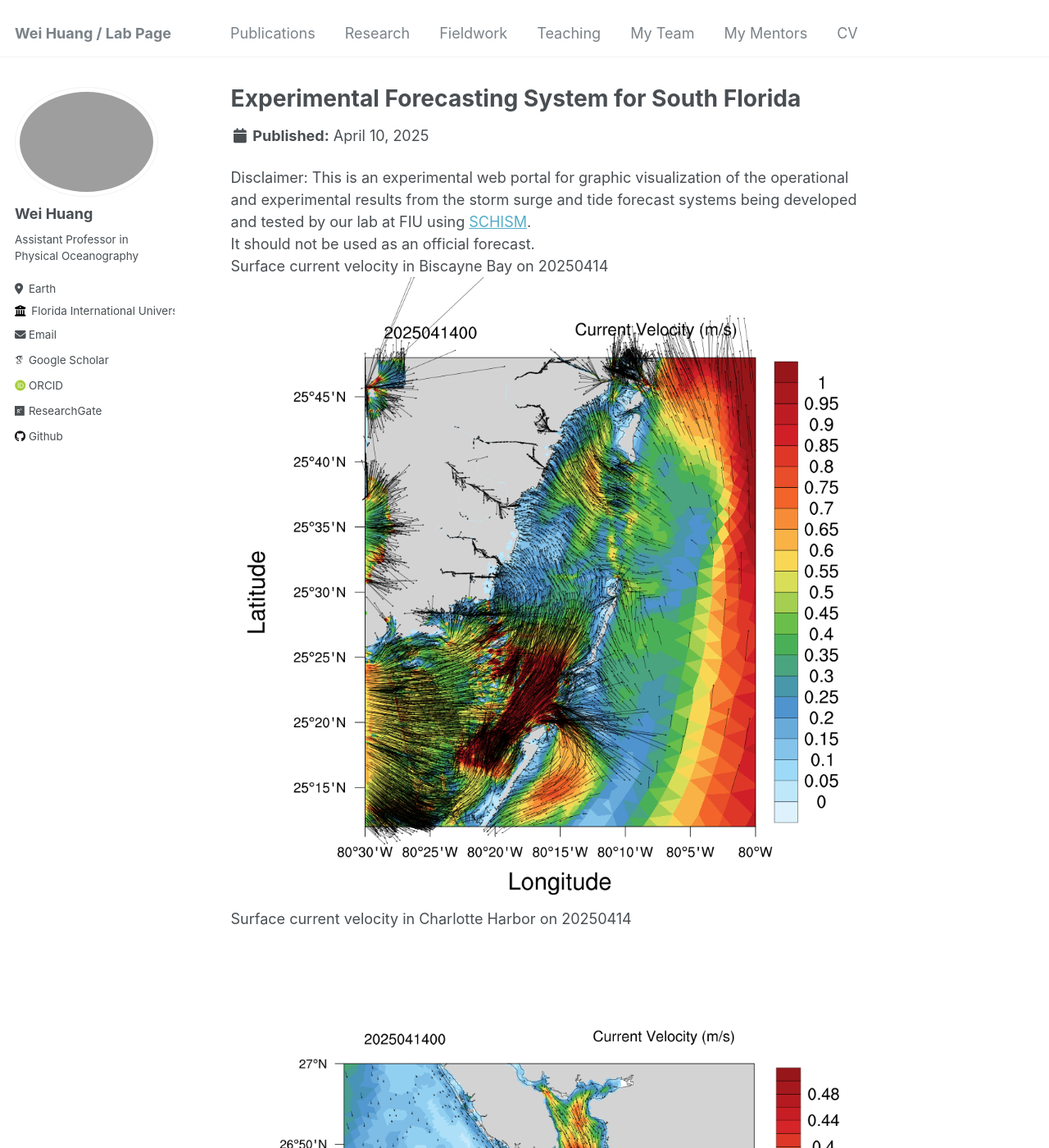
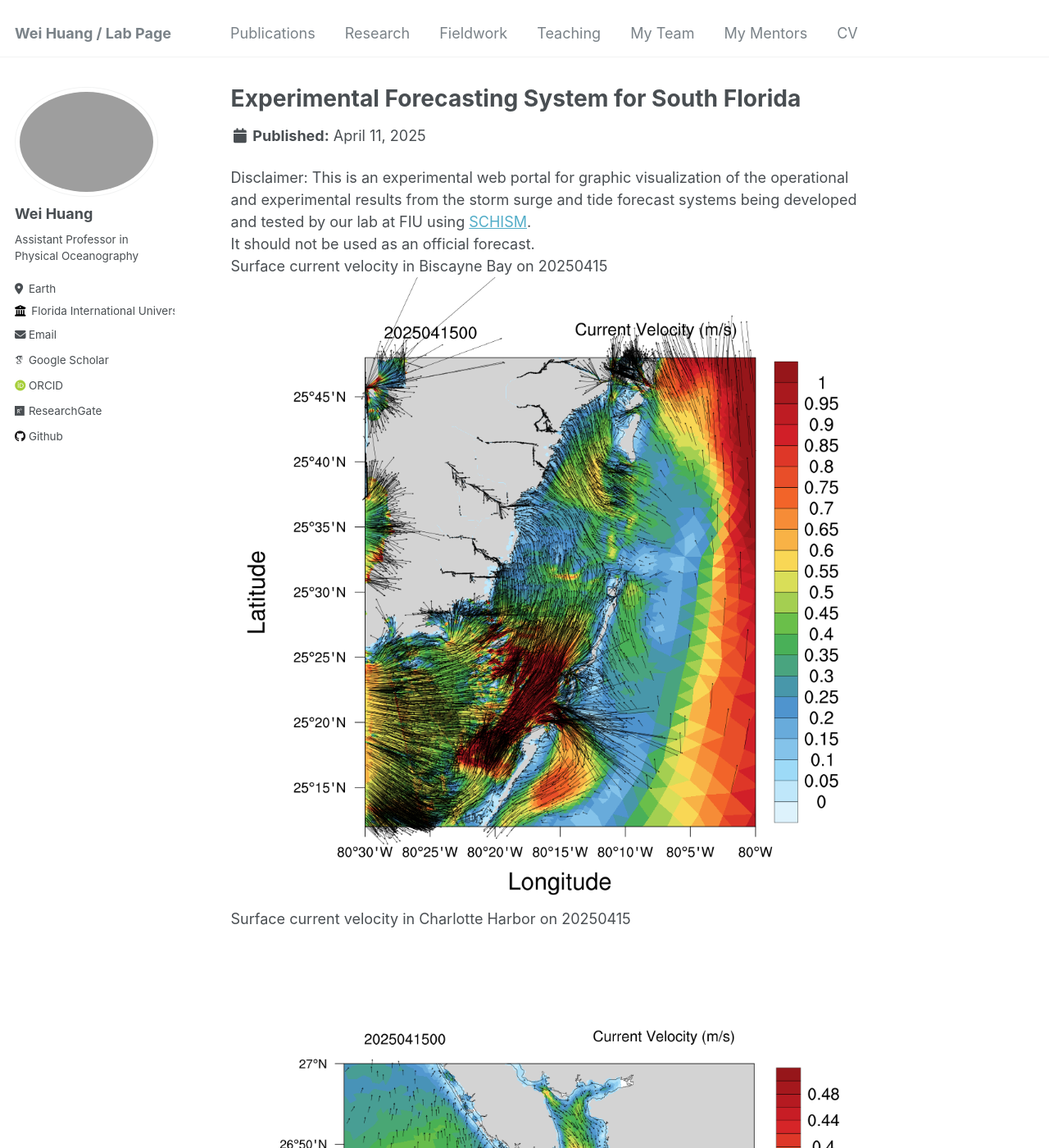
Before and after one commit to huang96169/huang96169.github.io, a Jekyll site: the page built from _research/research-1.md, in a window 1280 px wide and 1400 px high. Shown: the whole window at 82% size. Built offline with Jekyll 4.4.1, drawn with Linux system fonts in a browser that asks for light colours; some web fonts are replaced; some of the changed text lies outside the part shown.

Commit message:
replaced research_uv1.gif research_salt1.gif research_temp1.gif and replaced research_elev2.gif research_uv2.gif research_salt2.gif research_temp2.gif

```diff
--- a/_research/research-1.md
+++ b/_research/research-1.md
@@ -1,7 +1,7 @@
 ---
 title: "Experimental Forecasting System for South Florida"
-short: Surface current velocity of South Florida from 20250410 to 20250414
-date: 2025-04-10
+short: Surface current velocity of South Florida from 20250411 to 20250415
+date: 2025-04-11
 short1: "Disclaimer: This is an experimental web portal for graphic visualization of the operational and experimental results from the storm surge and tide forecast systems being developed and tested by our lab at FIU using [SCHISM](https://ccrm.vims.edu/schismweb/). It should not be used as an official forecast."
 excerpt: "<img src='/images/research_uv1.gif'>"
 collection: research
@@ -10,11 +10,11 @@ collection: research
 Disclaimer:
 This is an experimental web portal for graphic visualization of the operational and experimental results from the storm surge and tide forecast systems being developed and tested by our lab at FIU using [SCHISM](https://ccrm.vims.edu/schismweb/).<br/>
 It should not be used as an official forecast.<br/>
-Surface current velocity in Biscayne Bay on 20250414<br/>
+Surface current velocity in Biscayne Bay on 20250415<br/>
 <img src='/images/research_Bbay.png'>
-Surface current velocity in Charlotte Harbor on 20250414<br/>
+Surface current velocity in Charlotte Harbor on 20250415<br/>
 <img src='/images/research_Cbay.png'>
-Surface current velocity in Tampa Bay on 20250414<br/>
+Surface current velocity in Tampa Bay on 20250415<br/>
 <img src='/images/research_Tbay.png'>
 The map below showns observational stations used for validating the model's results, as well as the horizontal grid. <br/>
 The horizontal grid for SCHISM in simulating Biscayne Bay in South Florida, using flexible resolution resolving levees and canals (1-2 m), watershed rural and urban areas (30m-50m) and coastal ocean (500m-5km).<br/>
```
Also changed, not shown: _research/research-2.md (+6 -6 lines), images/research_Bbay.png, images/research_Cbay.png, images/research_Tbay.png, 4 other files.
